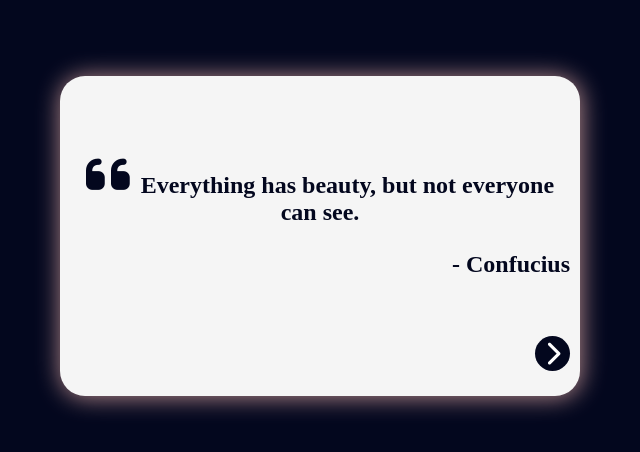
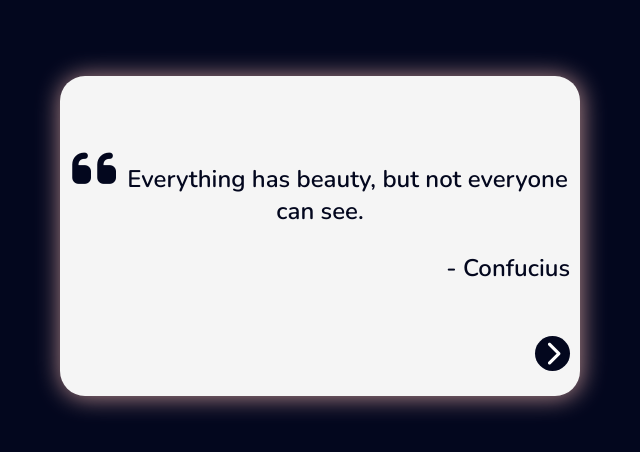
Before and after one commit to jhorman9/phraseReact, a React (Vite) app: page / in a window 1280 px wide. Shown: the part 164-616 px from the top of the page, without its empty margins (320-960 px from the left). Built offline with nearby package versions, Linux system fonts and the light colour scheme.

Commit message:
actualizando

```diff
--- a/index.html
+++ b/index.html
@@ -6,6 +6,9 @@
     <meta name="viewport" content="width=device-width, initial-scale=1.0" />
     <title>Quote</title>
     <link rel="stylesheet" href="https://cdnjs.cloudflare.com/ajax/libs/font-awesome/6.2.0/css/all.min.css" integrity="sha512-xh6O/CkQoPOWDdYTDqeRdPCVd1SpvCA9XXcUnZS2FmJNp1coAFzvtCN9BmamE+4aHK8yyUHUSCcJHgXloTyT2A==" crossorigin="anonymous" referrerpolicy="no-referrer" />
+    <link rel="preconnect" href="https://fonts.googleapis.com">
+  <link rel="preconnect" href="https://fonts.gstatic.com" crossorigin>
+  <link href="https://fonts.googleapis.com/css2?family=Nunito:wght@400;500;600;700&display=swap" rel="stylesheet">
   </head>
   <body>
     <div id="root"></div>
--- a/src/App.css
+++ b/src/App.css
@@ -1,6 +1,8 @@
 body{
     margin: 0;
     background-color: black;
+    font-family: 'Nunito', sans-serif;
+
 }
 
 .App{
```
Also changed, not shown: src/assets/phrases.png (added).
